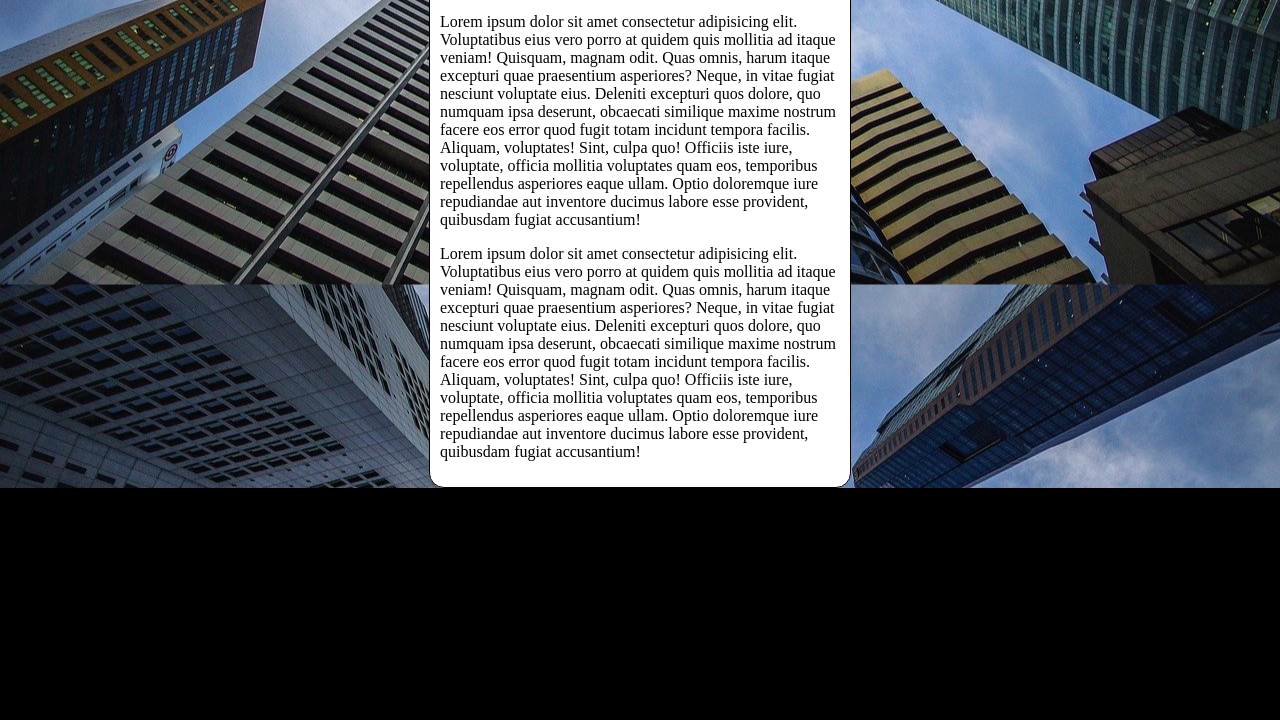
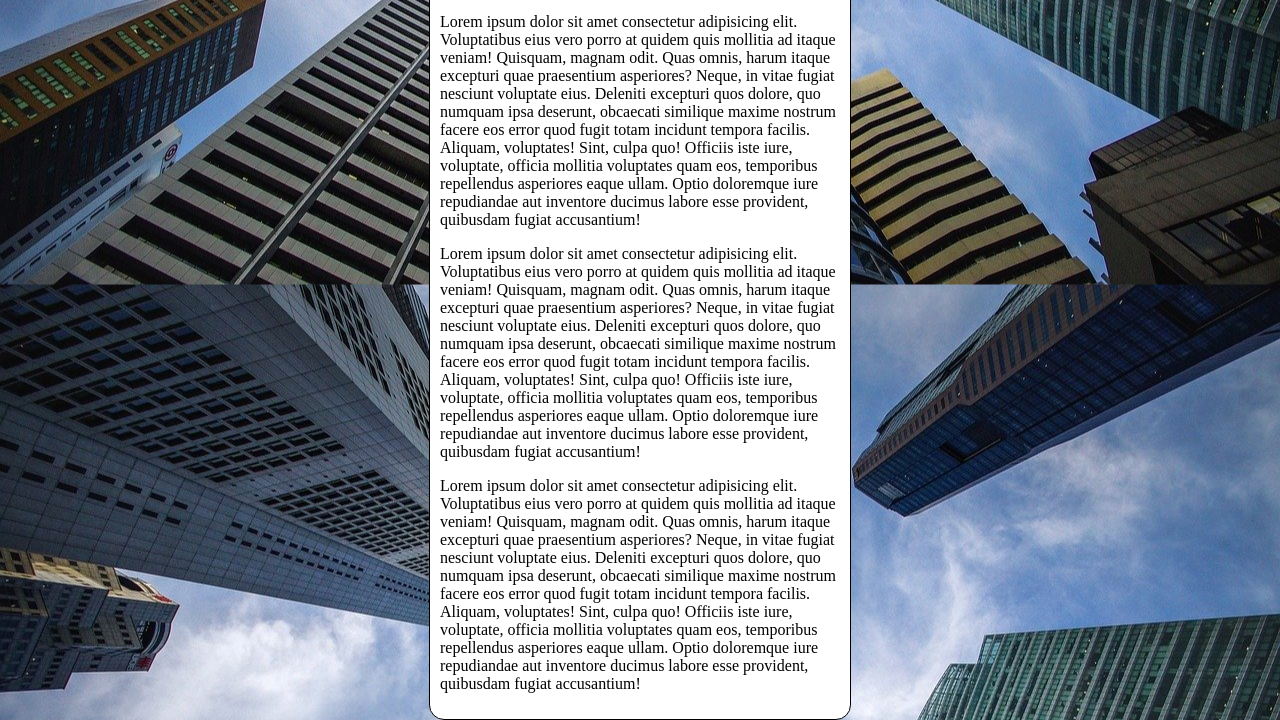
Before and after one commit to Jonas-Araujo/html-css, a plain HTML site: page exercicios/ex022/fundo006.html in a window 1280 px wide. Shown: the part 550-1270 px from the top of the page. Before the commit the page ends 1038 px from the top, so only its background shows below. Drawn offline with Linux system fonts and the light colour scheme.

Commit message:
Update fundo006.html

```diff
--- a/exercicios/ex022/fundo006.html
+++ b/exercicios/ex022/fundo006.html
@@ -39,7 +39,9 @@
         <p>Lorem ipsum dolor sit amet consectetur adipisicing elit. Voluptatibus eius vero porro at quidem quis mollitia ad itaque veniam! Quisquam, magnam odit. Quas omnis, harum itaque excepturi quae praesentium asperiores?
         Neque, in vitae fugiat nesciunt voluptate eius. Deleniti excepturi quos dolore, quo numquam ipsa deserunt, obcaecati similique maxime nostrum facere eos error quod fugit totam incidunt tempora facilis. Aliquam, voluptates!
         Sint, culpa quo! Officiis iste iure, voluptate, officia mollitia voluptates quam eos, temporibus repellendus asperiores eaque ullam. Optio doloremque iure repudiandae aut inventore ducimus labore esse provident, quibusdam fugiat accusantium!</p>
-
+        <p>Lorem ipsum dolor sit amet consectetur adipisicing elit. Voluptatibus eius vero porro at quidem quis mollitia ad itaque veniam! Quisquam, magnam odit. Quas omnis, harum itaque excepturi quae praesentium asperiores?
+        Neque, in vitae fugiat nesciunt voluptate eius. Deleniti excepturi quos dolore, quo numquam ipsa deserunt, obcaecati similique maxime nostrum facere eos error quod fugit totam incidunt tempora facilis. Aliquam, voluptates!
+        Sint, culpa quo! Officiis iste iure, voluptate, officia mollitia voluptates quam eos, temporibus repellendus asperiores eaque ullam. Optio doloremque iure repudiandae aut inventore ducimus labore esse provident, quibusdam fugiat accusantium!</p>
     </main>
 </body>
 </html>
```
